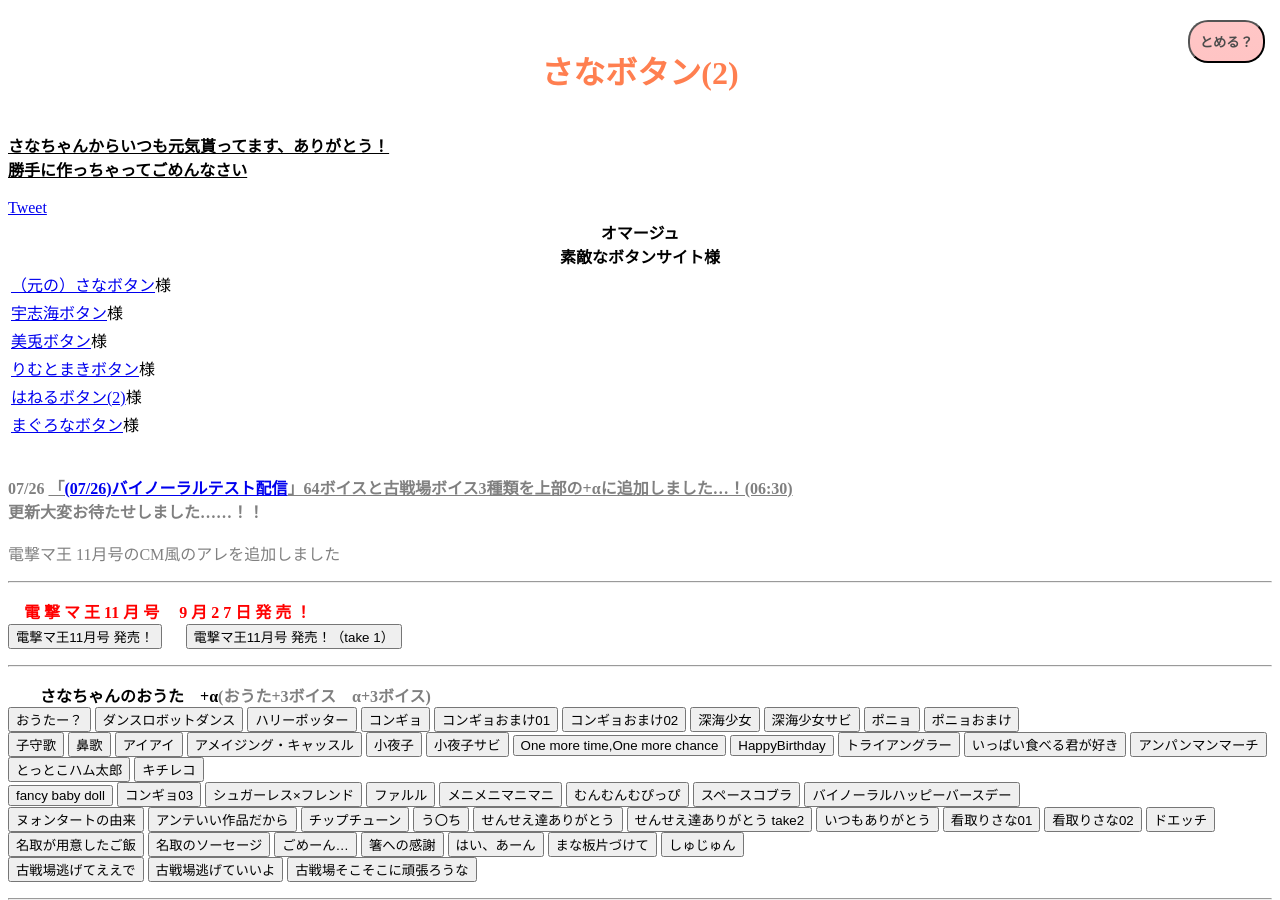
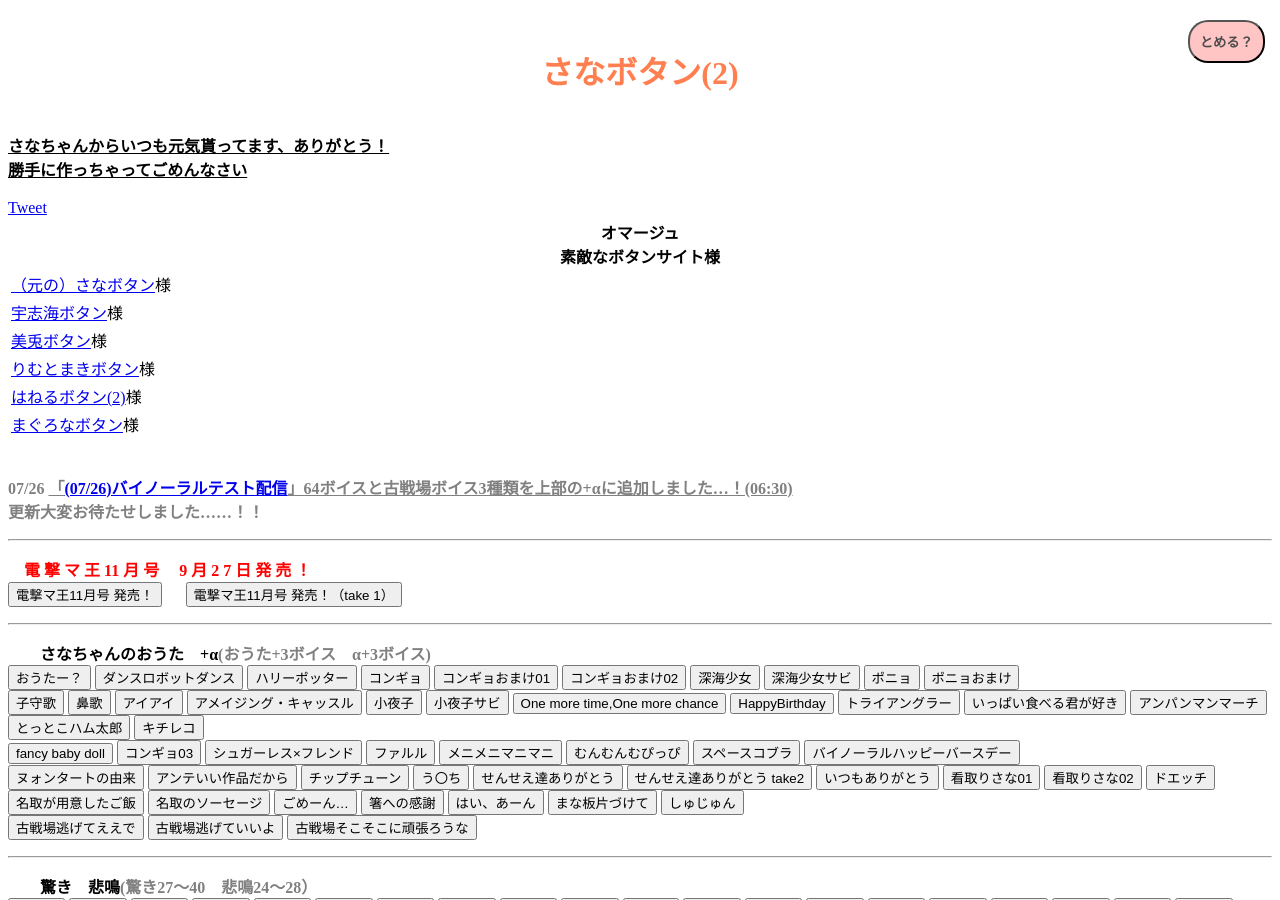
Before and after one commit to sanabutton/sanabutton.github.io, a Jekyll site: the page built from index.html, in a window 1280 px wide and 900 px high. Built offline with Jekyll 4.4.1, drawn with Linux system fonts in a browser that asks for light colours; nearby versions of some CDN libraries; comment, search, counter and statistics services are not loaded.

Commit message:
update-log を間違えて index.html に直接書いてしまったのを削除

```diff
--- a/index.html
+++ b/index.html
@@ -31,11 +31,6 @@
 <br>
 
 {% include update-log.html %}
-
-<span class="add-num"><br>
-    電撃マ王 11月号のCM風のアレを追加しました
-</span>
-
 
 <hr style="margin: 1em 0 ;">
 　<span class="important-notify"><b>電 撃 マ 王 11 月 号　 9 月 2 7 日 発 売 ！</b></span>
```
